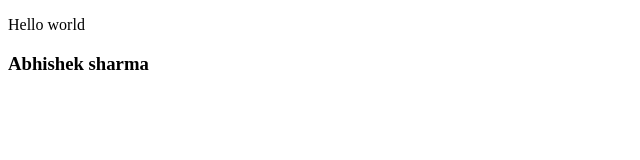
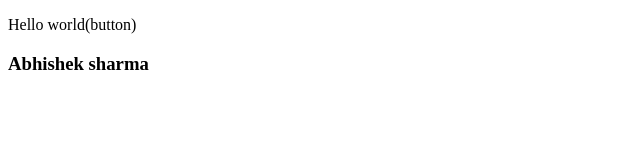
Before and after one commit to ABHI2211998/LocalRepose, a plain HTML site: page index.html in a window 1280 px wide. Shown: the full height of the page, 0-640 px from the left. Drawn offline with Linux system fonts and the light colour scheme.

Commit message:
new button add

```diff
--- a/index.html
+++ b/index.html
@@ -6,7 +6,7 @@
     <title>Document</title>
   </head>
   <body>
-    <p>Hello world</p>
+    <p>Hello world(button)</p>
     <h3>Abhishek sharma</h3>
   </body>
 </html>
```
